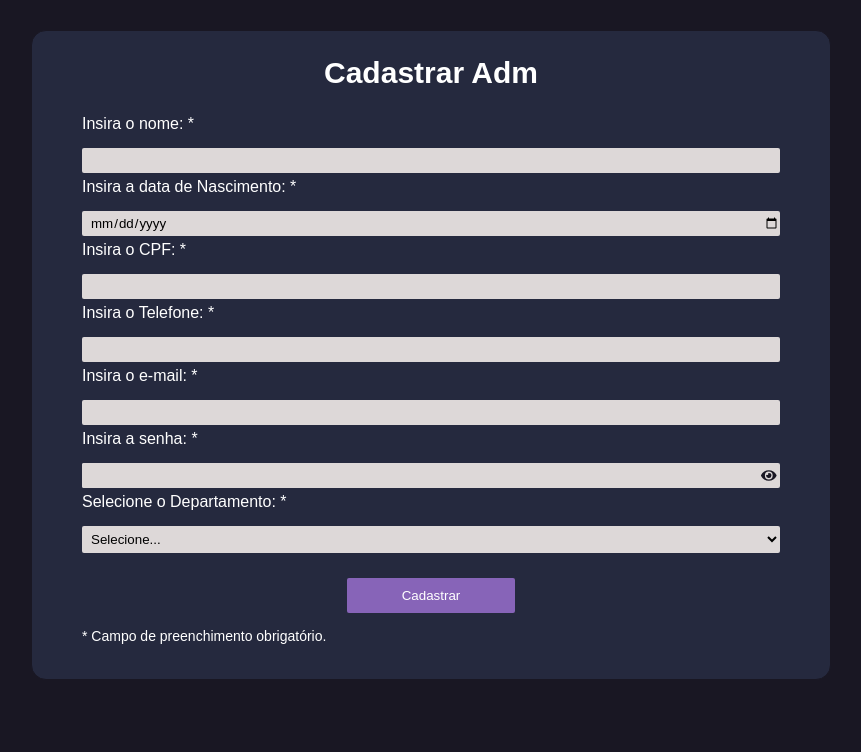
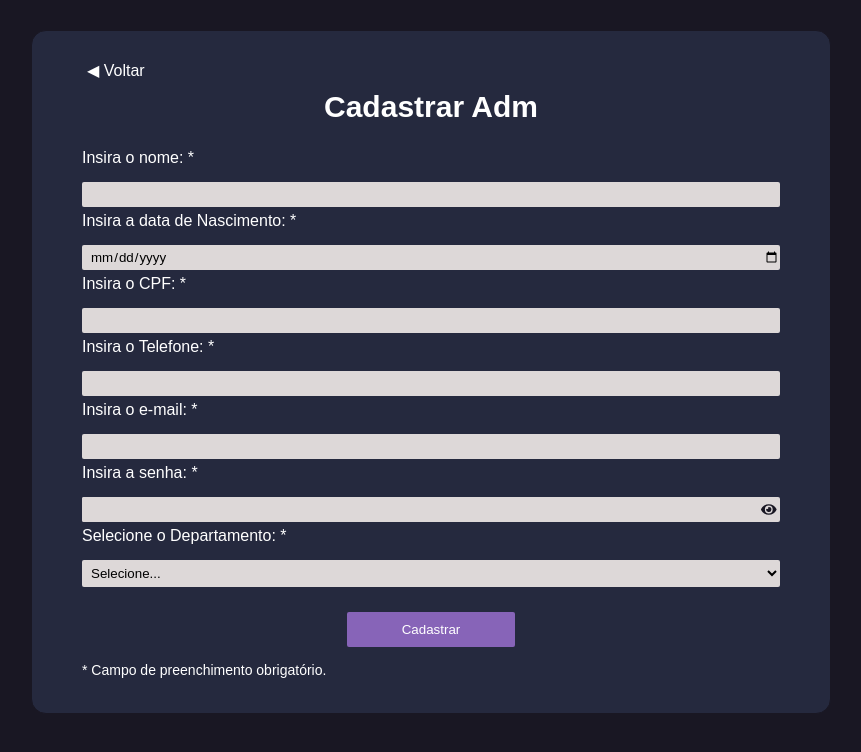
Before and after one commit to equipe-javali/API_3_FRONT, a React (Create React App) app in the folder ctrl-a/: page /CadastroUsuarioAdm in a window 1280 px wide. Shown: the top 752 px of the page, without its empty margins (209-1070 px from the left). Built offline with nearby package versions, Linux system fonts and the light colour scheme.

Commit message:
Botão de voltar na pagina de cadastro adm

```diff
--- a/ctrl-a/src/pages/cadastrarAdm.tsx
+++ b/ctrl-a/src/pages/cadastrarAdm.tsx
@@ -2,6 +2,7 @@ import { FormEvent, useState } from "react";
 import { FaEye, FaEyeSlash } from 'react-icons/fa';
 import './css/cadastrarUsuarioAdm.css';
 import getLocalToken from "../utils/getLocalToken";
+import { Link } from "react-router-dom";
 
 export default function CriarUsuarioAdm() {
   const [nome, setNome] = useState('');
@@ -128,8 +129,8 @@ export default function CriarUsuarioAdm() {
 
   return (
     <div className="CadastroAdm">
-
       <form onSubmit={handleSubmit} className="form-cadastro">
+        <Link className="retornarLogin" to={'/'}>◀ Voltar</Link>
         <h1 className="titulo">Cadastrar Adm</h1>
         <label>Insira o nome: *</label>
         <input type="text" value={nome} onChange={handleNomeChange} required />
--- a/ctrl-a/src/pages/css/cadastrarUsuarioAdm.css
+++ b/ctrl-a/src/pages/css/cadastrarUsuarioAdm.css
@@ -22,6 +22,18 @@
   margin-top: 30px;
   margin-bottom: 30px;
   gap: 5px;
+}
+
+.CadastroAdm .retornarLogin{
+  all: unset;
+  align-self: flex-start;
+  cursor: pointer;
+  padding: 5px;
+}
+
+.CadastroAdm .retornarLogin:hover{
+  background-color: #ffffffae;
+  border-radius: 5px;
 }
 
 .CadastroAdm .form-cadastro label {
```
